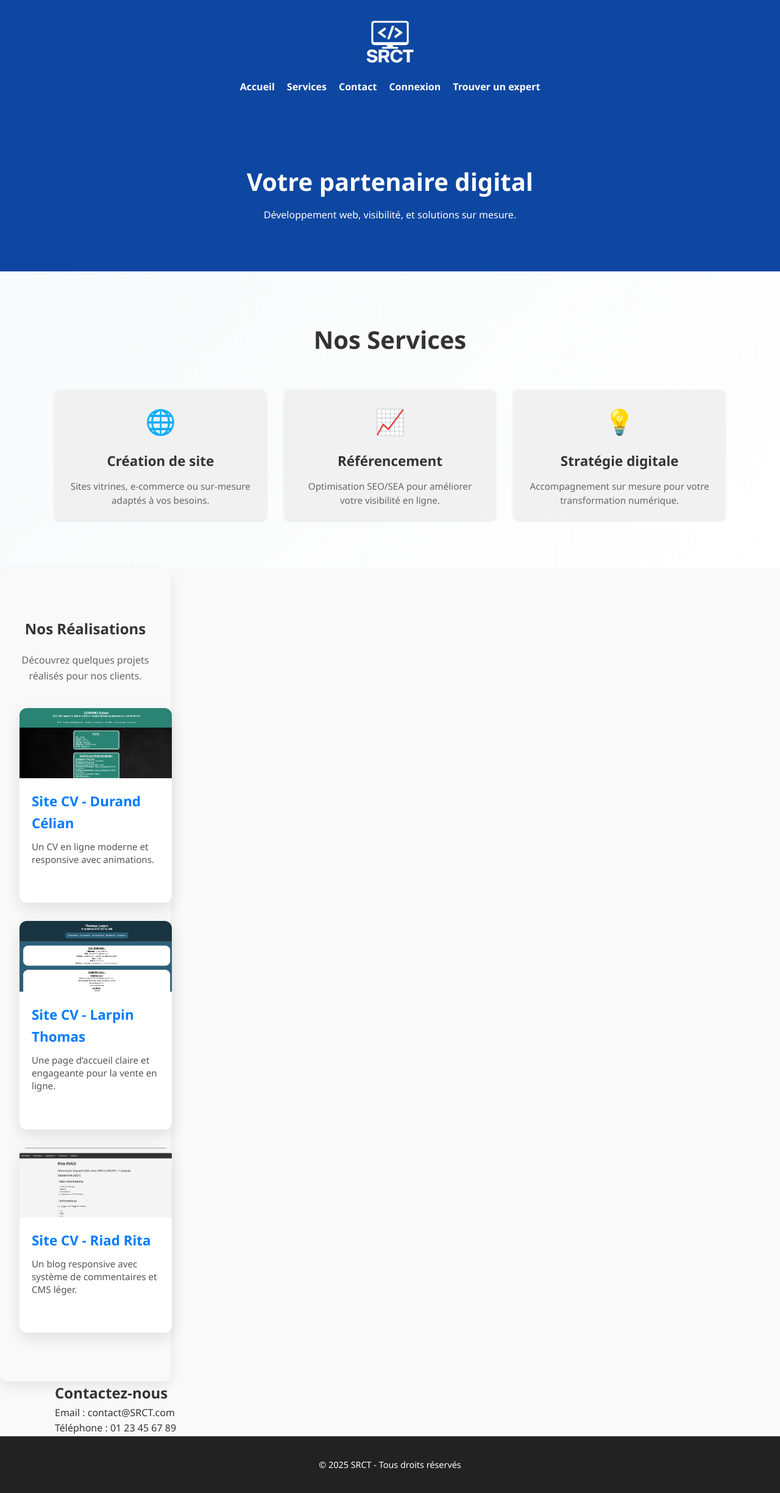
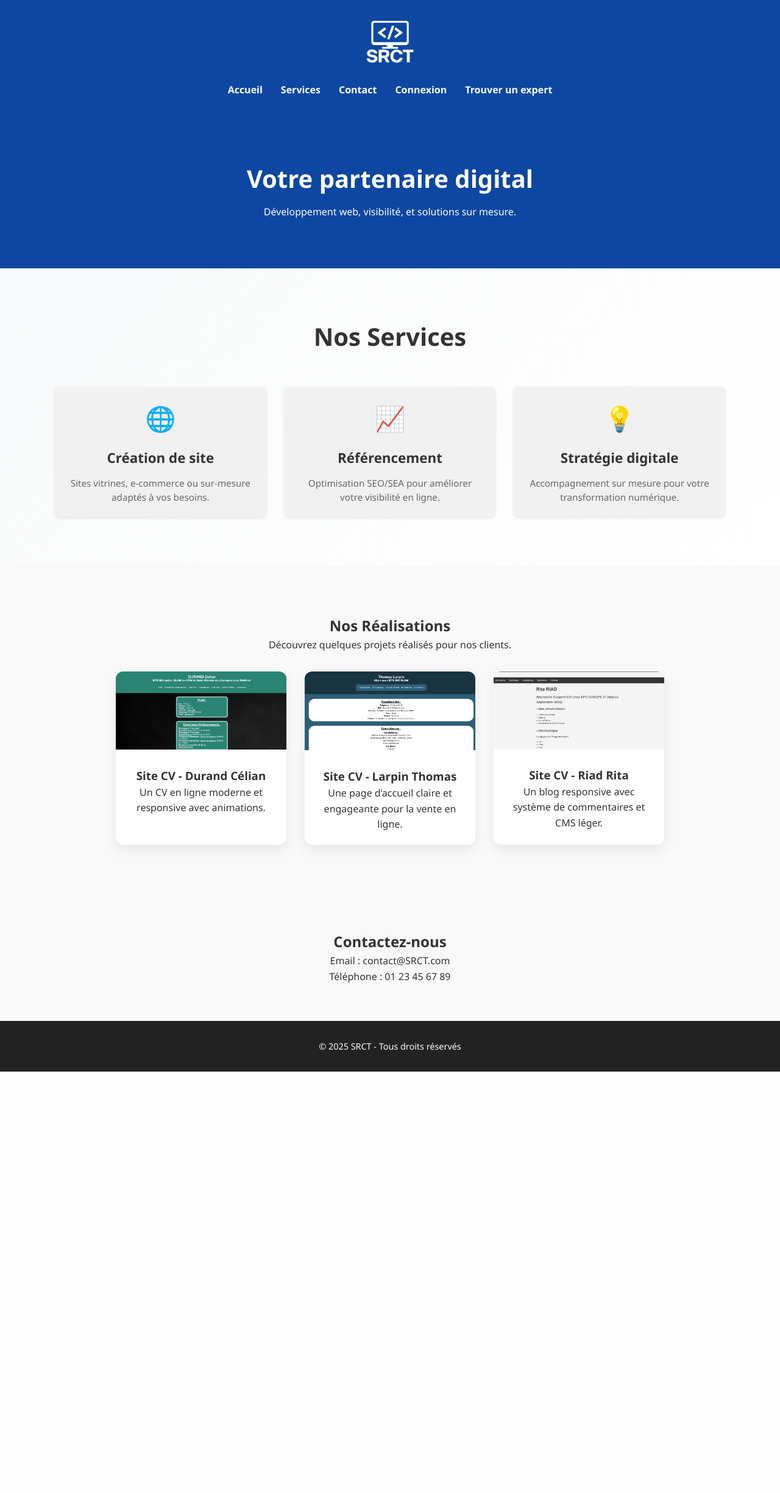
Before and after one commit to skadri42/SRCT, a PHP site: page / in a window 1280 px wide. Shown: the whole page at 61% size. After the commit the page ends 1757 px from the top, so only its background shows below. Run offline with PHP 8.4, Linux system fonts and the light colour scheme.

Commit message:
Update style.css

```diff
--- a/style.css
+++ b/style.css
@@ -27,32 +27,18 @@ header {
 
 header img {
   max-width: 100px;
-  width: 50%;
   margin: 0 auto;
   display: block;
 }
 
-
-header p {
-  text-align: center;
-  font-size: 1.2em;
-  margin: 10px 0;
-}
-
-header h1 {
-  text-align: center;
-  margin-bottom: 10px;
-}
-
 nav ul {
   list-style: none;
-  text-align: center;
   display: flex;
   justify-content: center;
+  margin-top: 15px;
 }
 
 nav ul li {
-  display: inline-block;
   margin: 0 15px;
 }
 
@@ -60,7 +46,6 @@ nav ul li a {
   color: white;
   text-decoration: none;
   font-weight: bold;
-  margin: 10px;
 }
 
 nav ul li a:hover {
@@ -72,105 +57,22 @@ nav ul li a:hover {
   background: #0d47a1;
   color: white;
   text-align: center;
-  padding: 50px 20px;
-}
-
-.hero-img {
-  max-width: 200px;
-  width: 100%;
-  margin-bottom: 20px;
-  border-radius: 10px;
+  padding: 80px 20px;
 }
 
 .hero h2 {
   font-size: 2.5em;
   margin-bottom: 10px;
-}in-bottom: 10px;
 }
 
 /* Services */
 .services {
-  padding: 60px 0;
-  background: #fff;
-=======
-    margin: 0;
-    padding: 0;
-    box-sizing: border-box;
-  }
-
-  body {
-    font-family: 'Segoe UI', sans-serif;
-    background: #f9f9f9;
-    color: #333;
-    line-height: 1.6;
-  }
-
-  .container {
-    width: 90%;
-    max-width: 1100px;
-    margin: auto;
-  }
-
-  /* Header */
-  header {
-    background: #0d47a1;
-    color: white;
-    padding: 20px 0;
-  }
-
-  header h1 {
-    text-align: center;
-    margin-bottom: 10px;
-  }
-
-  nav ul {
-    list-style: none;
-    text-align: center;
-  }
-
-  nav ul li {
-    display: inline-block;
-    margin: 0 15px;
-  }
-
-  nav ul li a {
-    color: white;
-    text-decoration: none;
-    font-weight: bold;
-  }
-
-  nav ul li a:hover {
-    text-decoration: underline;
-  }
-
-  /* Hero Section */
-  .hero {
-    background: #0d47a1;
-    color: white;
-    text-align: center;
-    padding: 80px 20px;
-  }
-
-  .hero-img {
-    max-width: 200px;
-    width: 100%;
-    margin-bottom: 20px;
-    border-radius: 10px;
-  }
-
-  .hero h2 {
-    font-size: 2.5em;
-    margin-bottom: 10px;
-  }
-
- .services {
   padding: 80px 20px;
   background: linear-gradient(135deg, #f8f9fa, #ffffff);
   text-align: center;
 }
 
 .services h2 {
- margin-bottom: 40px;
   font-size: 2.5rem;
   margin-bottom: 50px;
   color: #333;
@@ -179,7 +81,6 @@ nav ul li a:hover {
 .service-grid {
   display: flex;
   flex-wrap: wrap;
-  gap: 20px;
   gap: 30px;
   justify-content: center;
 }
@@ -190,23 +91,7 @@ nav ul li a:hover {
   flex: 1 1 250px;
   border-radius: 8px;
   box-shadow: 0 2px 5px rgba(0, 0, 0, 0.1);
-}
-
-.service h3 {
-  margin-bottom: 10px;
-}
-
-/* Réalisations */
-.realisations {
-  padding: 60px 0;
-  background: #eef2f5;
-  background: #ffffff;
-  padding: 30px 25px;
-  width: 280px;
-  border-radius: 12px;
-  box-shadow: 0 8px 20px rgba(0, 0, 0, 0.08);
   transition: transform 0.3s ease, box-shadow 0.3s ease;
-  text-align: center;
 }
 
 .service:hover {
@@ -221,9 +106,9 @@ nav ul li a:hover {
 }
 
 .service h3 {
-  margin-bottom: 12px;
   font-size: 1.4rem;
   color: #333;
+  margin-bottom: 12px;
 }
 
 .service p {
@@ -232,15 +117,48 @@ nav ul li a:hover {
   line-height: 1.5;
 }
 
-
+/* Réalisations */
 .realisations {
   padding: 80px 20px;
   background: #f9f9f9;
   text-align: center;
 }
 
-.realisations h2 {
-  margin-bottom: 20px;
+.realisations-grid {
+  display: flex;
+  flex-wrap: wrap;
+  gap: 30px;
+  justify-content: center;
+  margin-top: 30px;
+}
+
+.realisation-card {
+  background: #ffffff;
+  width: 280px;
+  border-radius: 12px;
+  box-shadow: 0 8px 20px rgba(0, 0, 0, 0.08);
+  overflow: hidden;
+  transition: transform 0.3s ease, box-shadow 0.3s ease;
+}
+
+.realisation-card:hover {
+  transform: translateY(-6px);
+  box-shadow: 0 12px 25px rgba(0, 0, 0, 0.12);
+}
+
+.realisation-card img {
+  width: 100%;
+  height: auto;
+}
+
+.realisation-content {
+  padding: 20px;
+}
+
+/* Contact */
+.contact {
+  padding: 60px 20px;
+  text-align: center;
 }
 
 /* Footer */
@@ -252,212 +170,19 @@ footer {
   font-size: 0.9em;
 }
 
-footer p {
-  margin: 5px 0;
-}
-
 /* Responsive */
 @media (max-width: 768px) {
-  .service-grid {
+  .service-grid,
+  .realisations-grid {
+    flex-direction: column;
+    align-items: center;
+  }
+
+  nav ul {
     flex-direction: column;
   }
 
-  .hero {
-    padding: 60px 20px;
-  }
-
-  .hero h2 {
-    font-size: 2em;
-  }
-
-  /* Services */
-  .services {
-    padding: 60px 0;
-    background: #fff;
-    text-align: center;
-  }
-
-  .services h2 {
-    margin-bottom: 40px;
-  }
-
-  .service-grid {
-    display: flex;
-    flex-wrap: wrap;
-    gap: 20px;
-    justify-content: center;
-  }
-
-  .service {
-    background: #f1f1f1;
-    padding: 20px;
-    flex: 1 1 250px;
-    border-radius: 8px;
-    box-shadow: 0 2px 5px rgba(0,0,0,0.1);
-  }
-
-  .service h3 {
-    margin-bottom: 10px;
-  }
-
-  /* Réalisations */
-  .realisations {
-    padding: 60px 0;
-    background: #eef2f5;
-    text-align: center;
-  }
-
-  .realisations h2 {
-    margin-bottom: 20px;
-  }
-
-  .contact {
-  background: #fff;
-  padding: 60px 0;
-  text-align: center;
-}
-
-.contact h2 {
-  margin-bottom: 30px;
-  color: #0d47a1;
-}
-
-.contact form {
-  max-width: 600px;
-  margin: auto;
-  display: flex;
-  flex-direction: column;
-  gap: 15px;
-  text-align: left;
-}
-
-.contact label {
-  font-weight: bold;
-  margin-bottom: 5px;
-  display: block;
-}
-
-.contact input,
-.contact textarea {
-  padding: 10px;
-  border: 1px solid #ccc;
-  border-radius: 5px;
-  font-size: 1em;
-  resize: vertical;
-}
-
-.contact button {
-  background-color: #0d47a1;
-  color: white;
-  border: none;
-  padding: 15px;
-  font-size: 1.1em;
-  border-radius: 5px;
-  cursor: pointer;
-  transition: background-color 0.3s ease;
-}
-
-.contact button:hover {
-  background-color: #094a8f;
-}
-
-/* Responsive */
-@media (max-width: 768px) {
-  .contact form {
-    width: 90%;
-  }
-}
-  font-size: 2.5rem;
-  margin-bottom: 10px;
-  color: #333;
-}
-
-.realisations p {
-  margin-bottom: 40px;
-  color: #666;
-  font-size: 1rem;
-}
-
-/* Grille responsive */
-.realisations-grid {
-  display: grid;
-  grid-template-columns: repeat(auto-fit, minmax(250px, 1fr));
-  gap: 30px;
-}
-
-.realisation-card {
-  background: #fff;
-  border-radius: 12px;
-  overflow: hidden;
-  box-shadow: 0 10px 25px rgba(0,0,0,0.1);
-  transition: transform 0.3s ease, box-shadow 0.3s ease;
-  text-align: left;
-}
-
-.realisation-card:hover {
-  transform: translateY(-6px);
-  box-shadow: 0 15px 30px rgba(0,0,0,0.15);
-}
-
-.realisation-card img {
-  width: 100%;
-  display: block;
-  height: auto;
-}
-
-.realisation-content {
-  padding: 20px;
-}
-
-.realisation-content h3 {
-  margin-bottom: 10px;
-  color: #007BFF;
-  font-size: 1.4rem;
-}
-
-.realisation-content p {
-  color: #555;
-  font-size: 0.95rem;
-  line-height: 1.4;
-}
-  /* Footer */
-  footer {
-    background: #222;
-    color: white;
-    text-align: center;
-    padding: 30px 0;
-    font-size: 0.9em;
-  }
-
-  footer p {
-    margin: 5px 0;
-  }
-
-  /* Responsive */
-  @media (max-width: 768px) {
-    .service-grid {
-      flex-direction: column;
-    }
-
-    .hero {
-      padding: 60px 20px;
-    }
-
-    .hero h2 {
-      font-size: 2em;
-    }
-
-    nav ul li {
-      display: block;
-      margin: 10px 0;
-    }
-
-  }
-
-
   nav ul li {
-    display: block;
     margin: 10px 0;
   }
 }
-  }
```
